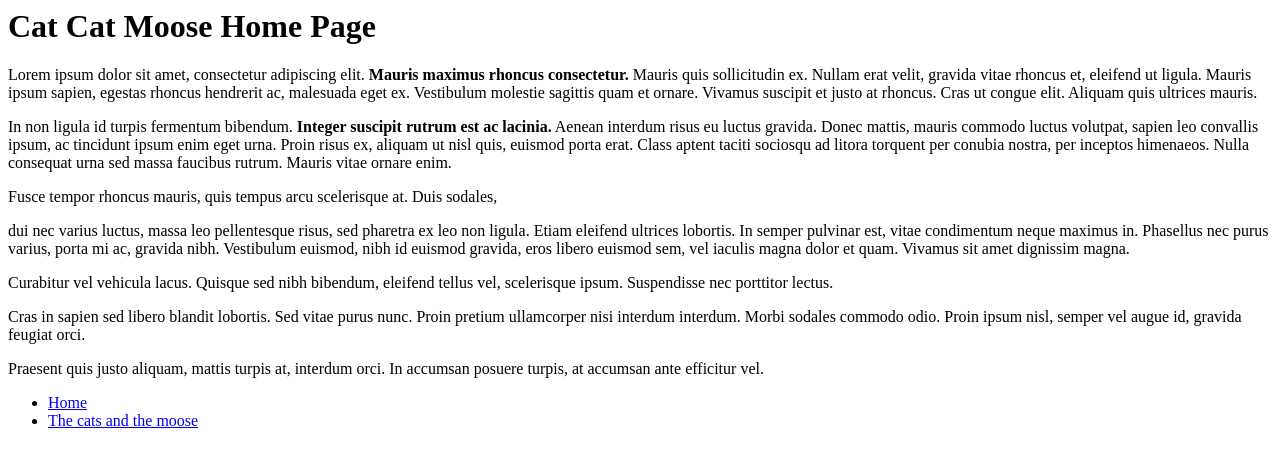
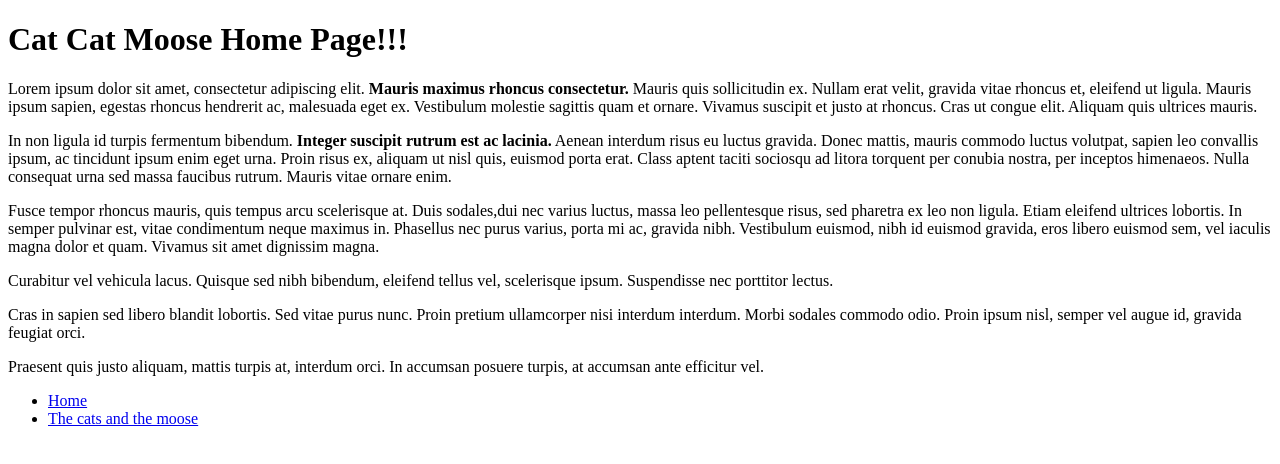
Before and after one commit to KarrotP/Week1Practical1, a plain HTML site: page CatCatMoose/index.html in a window 1280 px wide. Drawn offline with Linux system fonts and the light colour scheme.

Commit message:
Update index.html

```diff
--- a/CatCatMoose/index.html
+++ b/CatCatMoose/index.html
@@ -1,10 +1,11 @@
-<html>
-<head>
-		<title>Cat Cat Moose: Home Page</title>
-</head>
+<!doctype html>
+<html lang="en">
+	<head>
+			<title>Cat Cat Moose: Home Page</title>
+	</head>
 
-<body>
-		<h1>Cat Cat Moose Home Page</h1>
+	<body>
+		<h1>Cat Cat Moose Home Page!!!</h1>
 		<p>Lorem ipsum dolor sit amet, consectetur adipiscing elit. <b>Mauris maximus rhoncus consectetur. </b>Mauris quis sollicitudin ex.
 			Nullam erat velit, gravida vitae rhoncus et, eleifend ut ligula. Mauris ipsum sapien, egestas rhoncus hendrerit ac, malesuada eget
 			ex. Vestibulum molestie sagittis quam et ornare. Vivamus suscipit et justo at rhoncus. Cras ut congue elit. Aliquam quis ultrices
@@ -13,7 +14,7 @@
 			mattis, mauris commodo luctus volutpat, sapien leo convallis ipsum, ac tincidunt ipsum enim eget urna. Proin risus ex, aliquam ut
 			nisl quis, euismod porta erat. Class aptent taciti sociosqu ad litora torquent per conubia nostra, per inceptos himenaeos. Nulla
 			consequat urna sed massa faucibus rutrum. Mauris vitae ornare enim.</p>
-		<p>Fusce tempor rhoncus mauris, quis tempus arcu scelerisque at. Duis sodales, <p>dui nec varius luctus, massa leo pellentesque risus,
+		<p>Fusce tempor rhoncus mauris, quis tempus arcu scelerisque at. Duis sodales,dui nec varius luctus, massa leo pellentesque risus,
 			sed pharetra ex leo non ligula. Etiam eleifend ultrices lobortis. In semper pulvinar est, vitae condimentum neque maximus in.
 			Phasellus nec purus varius, porta mi ac, gravida nibh. Vestibulum euismod, nibh id euismod gravida, eros libero euismod sem, vel
 			iaculis magna dolor et quam. Vivamus sit amet dignissim magna.</p>
@@ -29,5 +30,5 @@
 			</ul>
 		</div>
 
-</body>
+	</body>
 </html>
```
